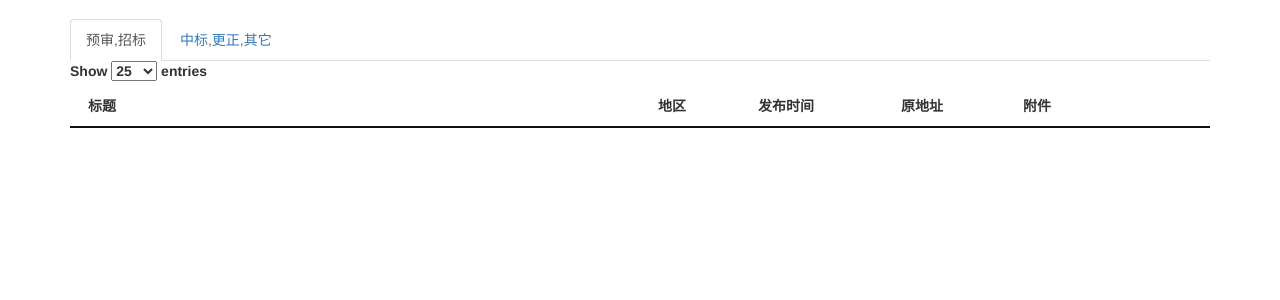
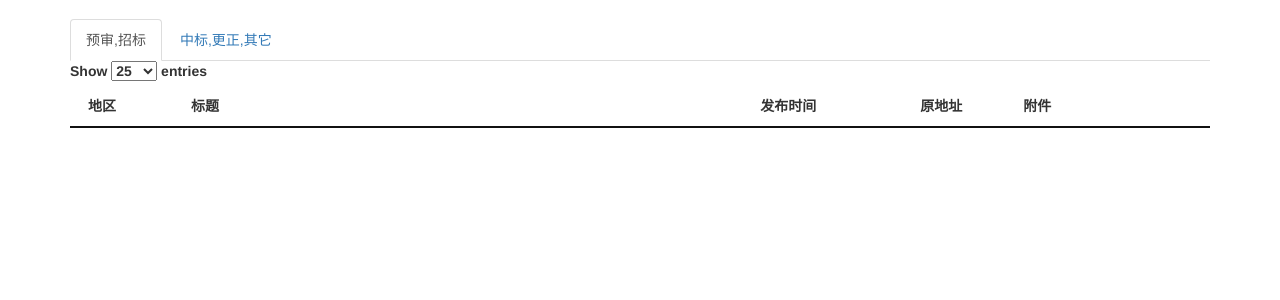
Before and after one commit to hw20686832/ccgp, a Python web app: template webadmin/templates/index.html in a window 1280 px wide. Shown: the part 209-509 px from the top of the page. Run offline with Jinja, Linux system fonts and the light colour scheme; the template is opened without the code that fills it, so the values that code supplies are empty.

Commit message:
fix a letter bug

```diff
--- a/webadmin/static/js/my.js
+++ b/webadmin/static/js/my.js
@@ -22,16 +22,23 @@ $(document).ready(function() {
         },
         "columns": [
             {
+                'data': 'zone',
+                'width': '9%'
+            },
+            {
                 'data': 'title',
                 'width': '50%',
                 'render': function ( data, type, full, meta ) {
                     return '<a href="/detail?bid='+full['id']+'" target="_blank">'+data+'</a>';
                 }
             },
-            {'data': 'zone'},
-            {'data': 'publish_time'},
+            {
+                'data': 'publish_time',
+                'width': '14%'
+            },
             {
                 'data': 'url',
+                'width': '9%',
                 'render': function ( data, type, full, meta ) {
                     return '<a href="'+data+'" target="_blank">访问</a>';
                 }
@@ -61,16 +68,23 @@ $(document).ready(function() {
         },
         "columns": [
             {
+                'data': 'zone',
+                'width': '9%'
+            },
+            {
                 'data': 'title',
                 'width': '50%',
                 'render': function ( data, type, full, meta ) {
                     return '<a href="/detail?bid='+full['id']+'" target="_blank">'+data+'</a>';
                 }
             },
-            {'data': 'zone'},
-            {'data': 'publish_time'},
+            {
+                'data': 'publish_time',
+                'width': '14%'
+            },
             {
                 'data': 'url',
+                'width': '9%',
                 'render': function ( data, type, full, meta ) {
                     return '<a href="'+data+'" target="_blank">访问</a>';
                 }
--- a/webadmin/templates/index.html
+++ b/webadmin/templates/index.html
@@ -55,8 +55,8 @@
       <table class="table table-hover" id="main_tb_1" width="100%" display="">
       <thead>
         <tr>
+          <th>地区</th>
           <th>标题</th>
-          <th>地区</th>
           <th>发布时间</th>
           <th>原地址</th>
           <th>附件</th>
@@ -68,8 +68,8 @@
       <table class="table table-hover" id="main_tb_2"  width="100%" display="">
       <thead>
         <tr>
+          <th>地区</th>
           <th>标题</th>
-          <th>地区</th>
           <th>发布时间</th>
           <th>原地址</th>
           <th>附件</th>
```
